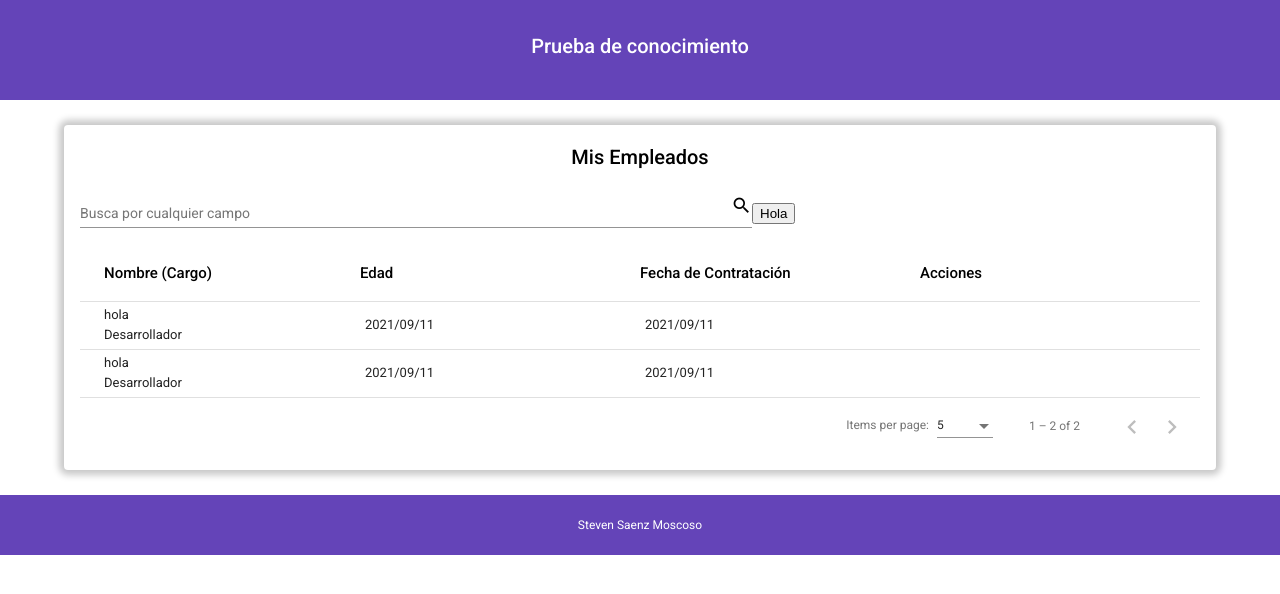
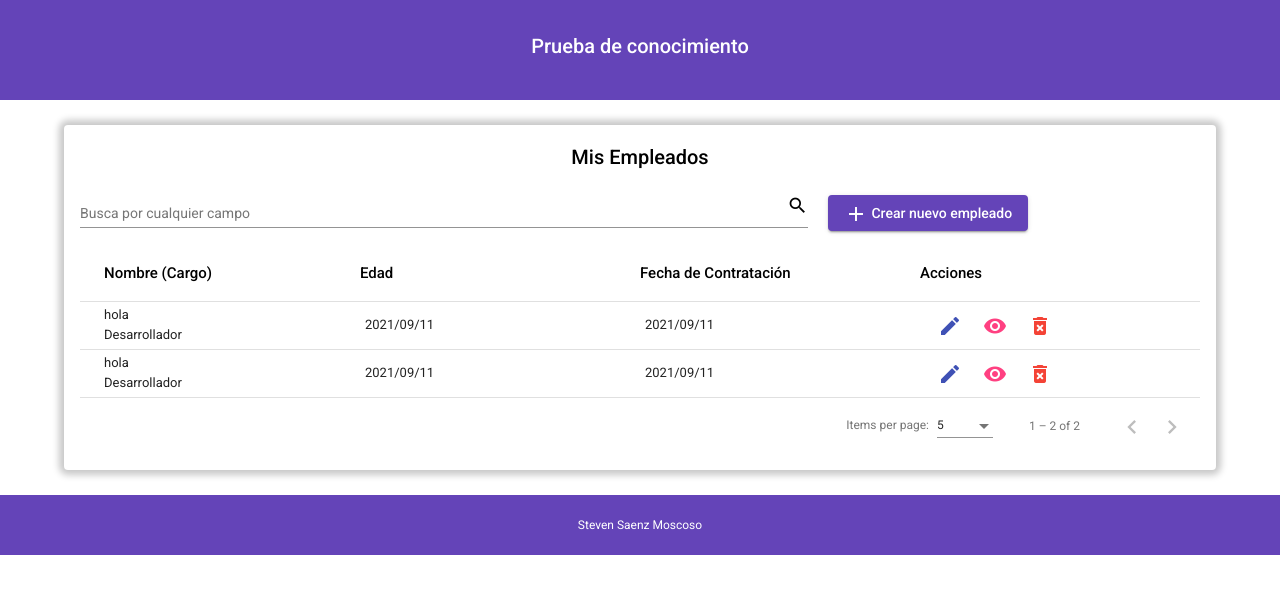
Before and after one commit to steven96SaMo/beam-project, an Angular app: page / in a window 1280 px wide. Shown: the top 594 px of the page. Built offline with nearby package versions, Linux system fonts and the light colour scheme.

Commit message:
table actions

```diff
--- a/src/app/app.module.ts
+++ b/src/app/app.module.ts
@@ -13,12 +13,19 @@ import { MatCardModule } from '@angular/material/card';
 import { MatTableModule } from '@angular/material/table';
 import { MatPaginatorModule } from '@angular/material/paginator';
 import { MatSortModule } from '@angular/material/sort';
+import { MatButtonModule } from '@angular/material/button';
+import { MatDialogModule } from '@angular/material/dialog';
+import { ConfirmationDialogComponent } from './view/confirmation-dialog/confirmation-dialog.component';
 
 @NgModule({
   declarations: [
     AppComponent,
     HomeComponent,
-    DashboardComponent
+    DashboardComponent,
+    ConfirmationDialogComponent
+  ],
+  entryComponents: [
+    ConfirmationDialogComponent,
   ],
   imports: [
     BrowserModule,
@@ -31,6 +38,8 @@ import { MatSortModule } from '@angular/material/sort';
     MatFormFieldModule,
     MatIconModule,
     MatInputModule,
+    MatButtonModule,
+    MatDialogModule,
   ],
   providers: [],
   bootstrap: [AppComponent]
--- a/src/app/config/global.ts
+++ b/src/app/config/global.ts
@@ -1,3 +1,3 @@
 export const GlobalVariable = Object.freeze({
-
+    BASE_API_URL: "http://localhost/api/",
 })
--- /dev/null
+++ b/src/app/view/confirmation-dialog/confirmation-dialog.component.html
@@ -0,0 +1,9 @@
+<div mat-dialog-content>
+    {{ message }}
+</div>
+<div mat-dialog-actions>
+    <button mat-button (click)="onNoClick()">No</button>
+    <button mat-button [mat-dialog-close]="true" cdkFocusInitial>
+        Sí, estoy seguro
+    </button>
+</div>
--- /dev/null
+++ b/src/app/view/confirmation-dialog/confirmation-dialog.component.ts
@@ -0,0 +1,19 @@
+import { Component, Inject, OnInit } from '@angular/core';
+import { MatDialogRef, MAT_DIALOG_DATA } from '@angular/material/dialog';
+
+@Component({
+  selector: 'app-confirmation-dialog',
+  templateUrl: './confirmation-dialog.component.html',
+  styleUrls: ['./confirmation-dialog.component.scss']
+})
+export class ConfirmationDialogComponent {
+
+  constructor(
+    public dialogRef: MatDialogRef<ConfirmationDialogComponent>,
+    @Inject(MAT_DIALOG_DATA) public message: string
+  ) { }
+
+  onNoClick(): void {
+    this.dialogRef.close()
+  }
+}
--- a/src/app/view/dashboard/dashboard.component.html
+++ b/src/app/view/dashboard/dashboard.component.html
@@ -1,16 +1,18 @@
 <section>
     <mat-card>
         <mat-card-content>
-            <div style="overflow-x: auto">
             <h2>Mis Empleados</h2>
             <div style="text-align: left;">
-                    <mat-form-field style="width: 60%">
+                <mat-form-field style="width: 65%; margin-right: 20px;">
                     <input matInput (keyup)="applyObjectFilter($any($event.target).value)"
                         placeholder="Busca por cualquier campo" style="width: 100%; color: #000000" />
                     <mat-icon matSuffix>search</mat-icon>
                 </mat-form-field>
-                    <button>Hola</button>
+                <button mat-raised-button class="addButton" (onClick)="createEmployee()">
+                    <mat-icon>add</mat-icon> Crear nuevo empleado
+                </button>
             </div>
+            <div style="overflow-x: auto">
                 <table mat-table [dataSource]="employeeDataSource" matSort>
                     <!-- ID Column -->
                     <ng-container matColumnDef="name_jobTitle">
@@ -30,14 +32,21 @@
                     </ng-container>
 
                     <!-- Fruit Column -->
-                    <ng-container matColumnDef="actions">
+                    <ng-container matColumnDef="actions" stickyEnd>
                         <th mat-header-cell *matHeaderCellDef mat-sort-header> Acciones </th>
                         <td mat-cell style="padding-left: 10px" *matCellDef="let employee">
-                            <!-- <button mat-mini-fab style="padding: 0px" color="warn"
-                                [disabled]="user.is_active == false ? true : false" aria-label="info icon"
-                                title="Bloquear Usuario" (click)="blockUser(user)">
-                                <mat-icon>block</mat-icon>
-                            </button> -->
+                            <button mat-icon-button color="primary" title="Editar el empleado"
+                                style="margin-right: 5px;" (click)="editEmployee(employee)">
+                                <mat-icon>edit</mat-icon>
+                            </button>
+                            <button mat-icon-button color="accent" title="Ver información del empleado"
+                                style="margin-right: 5px;" (click)="viewEmployee(employee)">
+                                <mat-icon>remove_red_eye</mat-icon>
+                            </button>
+                            <button mat-icon-button color="warn" title="Eliminar empleado" style="margin-right: 5px;"
+                                (click)="deleteEmployee(employee)">
+                                <mat-icon>delete_forever</mat-icon>
+                            </button>
                         </td>
                     </ng-container>
                     <tr mat-header-row *matHeaderRowDef="displayedColumns"></tr>
--- a/src/app/view/dashboard/dashboard.component.scss
+++ b/src/app/view/dashboard/dashboard.component.scss
@@ -4,6 +4,11 @@
     color: #000000;
     -webkit-box-shadow: 0px 0px 7px 5px rgba(0,0,0,0.22);
     box-shadow: 0px 0px 7px 5px rgba(0,0,0,0.22);
+}
+
+.addButton {
+    background-color: #6444B8;
+    color: #FFFFFF;
 }
 
 table {
--- a/src/app/view/dashboard/dashboard.component.ts
+++ b/src/app/view/dashboard/dashboard.component.ts
@@ -1,8 +1,10 @@
 import { Component, OnInit, ViewChild } from '@angular/core';
+import { MatDialog } from '@angular/material/dialog';
 import { MatPaginator } from '@angular/material/paginator';
 import { MatSort } from '@angular/material/sort';
 import { MatTableDataSource } from '@angular/material/table';
 import { Employee } from 'src/app/model/employee';
+import { ConfirmationDialogComponent } from '../confirmation-dialog/confirmation-dialog.component';
 
 @Component({
   selector: 'app-dashboard',
@@ -40,7 +42,9 @@ export class DashboardComponent implements OnInit {
   @ViewChild(MatPaginator, { static: false }) paginator!: MatPaginator;
   @ViewChild(MatSort, { static: false }) sort!: MatSort;
 
-  constructor() { }
+  constructor(
+    public dialog: MatDialog,
+  ) { }
 
   ngOnInit(): void {
     this.getUserData()
@@ -95,4 +99,31 @@ export class DashboardComponent implements OnInit {
     filterValue = filterValue.toLowerCase() // MatTableDataSource defaults to lowercase matches
     this.employeeDataSource.filter = filterValue
   }
+
+  createEmployee() {
+    console.log("CREAR")
+  }
+
+  editEmployee(employee: Employee) {
+    console.log("EDITAR")
+  }
+
+  viewEmployee(employee: Employee) {
+    console.log("VER")
+  }
+
+  deleteEmployee(employee: Employee) {
+    console.log("BORRAR")
+    const dialogRef = this.dialog.open(ConfirmationDialogComponent, {
+      width: "350px",
+      data: "¿Estás seguro que quieres borrar este empleado?"
+    })
+
+    dialogRef.afterClosed().subscribe(result => {
+      if (result) {
+
+      }
+    })
+  }
+
 }
```
Also changed, not shown: src/app/view/confirmation-dialog/confirmation-dialog.component.scss (added), 1 other file (tests, documents, lock files or other folders). Lines whose indentation alone changed are shown as unchanged.
